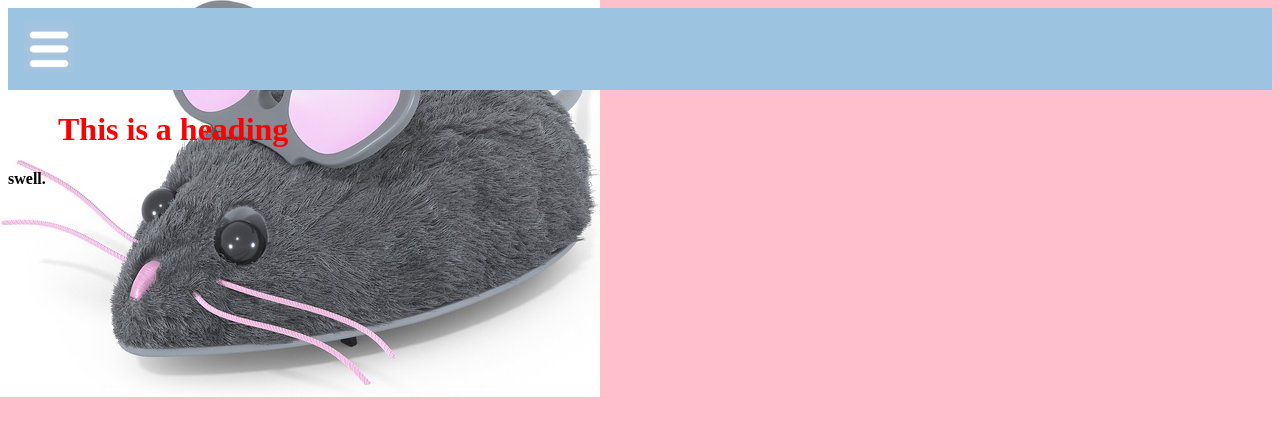
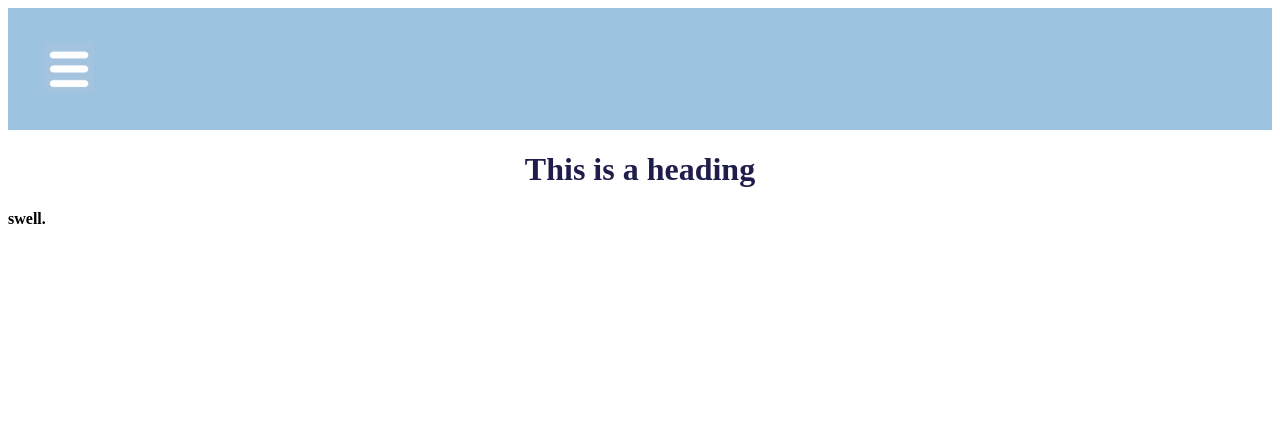
Before and after one commit to geuresti/Capstone, a Django app: page /pixelspace/ in a window 1280 px wide. Shown: the top 436 px of the page. Run offline with Django 4.2, Linux system fonts and the light colour scheme.

Commit message:
frontend prog

```diff
--- a/pixelspace/static/pixelspace/style.css
+++ b/pixelspace/static/pixelspace/style.css
@@ -1,15 +1,17 @@
 h1 {
-    color: red;
-    margin-left: 50px;
+    color: rgb(31, 30, 75);
+    text-align: center;
+
   }
 
 body {
-    background: pink url("images/cattoy.jpg") no-repeat;
+    /*background: pink url("images/cattoy.jpg") no-repeat;*/
+    background: white;
 }
 
 li a, .dropbtn {
     display: inline-block;
-    color: white;
+    color: rgb(255, 255, 255);
     text-align: center;
     padding: 14px 16px;
     text-decoration: none;
@@ -21,6 +23,7 @@ li a, .dropbtn {
 
   li.dropdown {
     display: inline-block;
+    padding: 20px;
   }
 
   .dropdown:hover .dropdown-content {
@@ -30,14 +33,15 @@ li a, .dropbtn {
     display: none;
     position: absolute;
     background-color: #9CC4E1;
-    min-width: 160px;
+    min-width: 300px;
     box-shadow: 0px 8px 16px 0px rgba(0,0,0,0.2);
     z-index: 1;
   }
 
   .dropdown-content a {
-    color: white;
-    padding: 20px 25px;
+    color: rgb(255, 255, 255);
+    padding: 40px 85px;
+    font-size: large;
     text-decoration: none;
     display: block;
     text-align: left;
```
